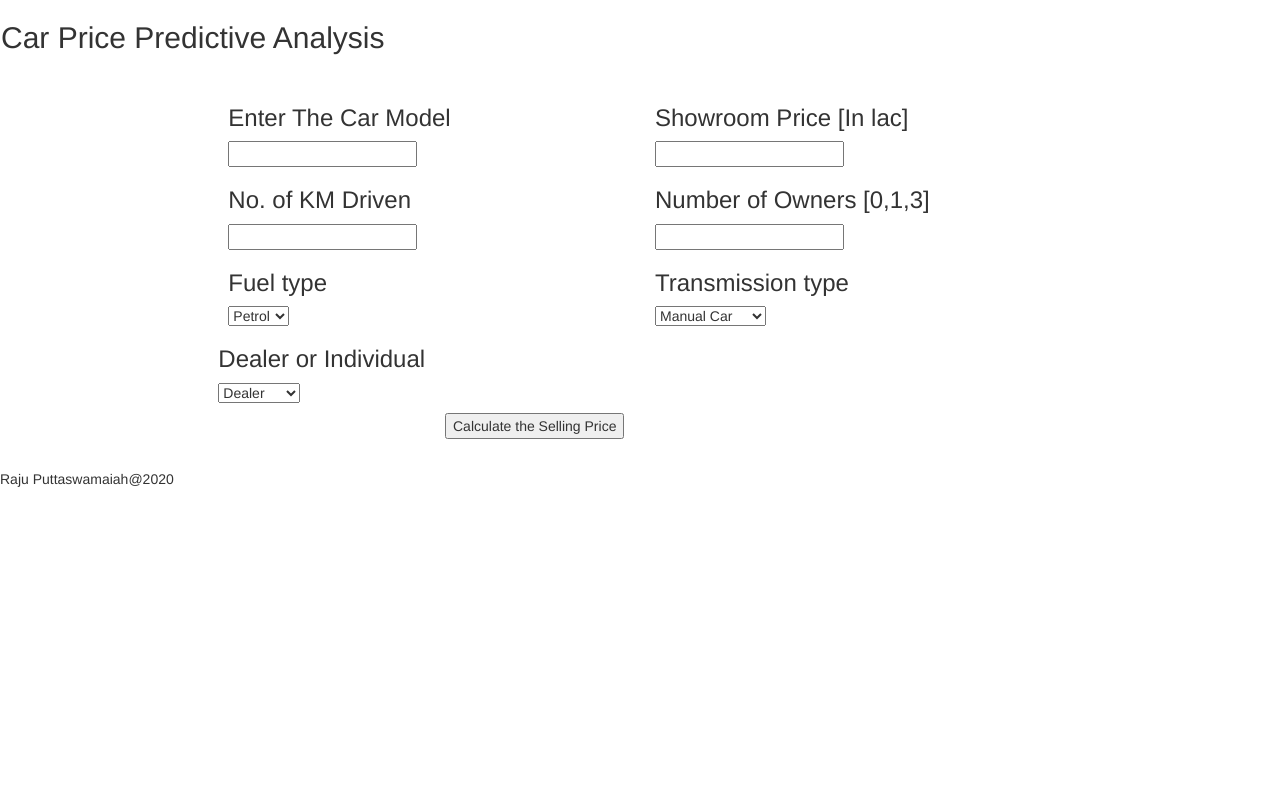
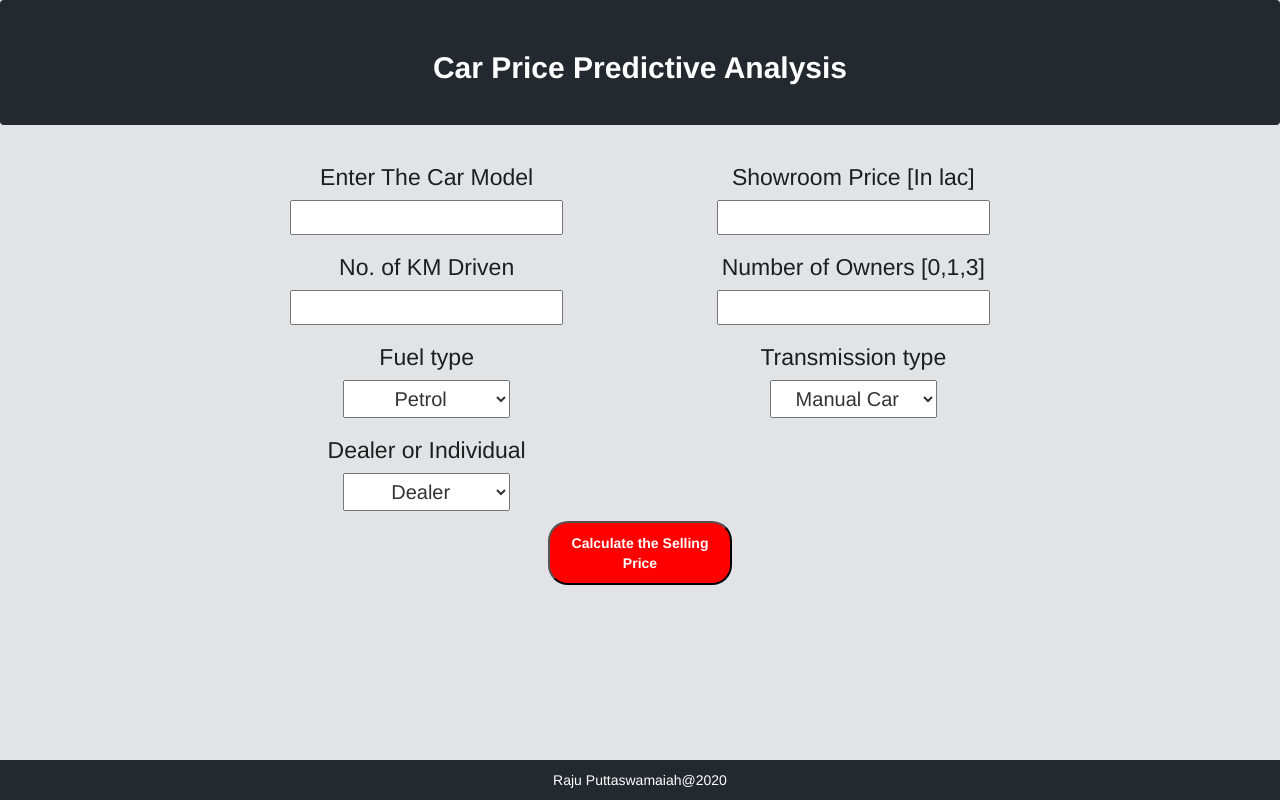
Before and after one commit to Puttaswamaiah/car, a Flask app: page / in a window 1280 px wide. Run offline with Flask 2, Linux system fonts and the light colour scheme; parts of the project's set-up code (start-up, migrations or seed data) failed here and were passed over; some libraries are stand-ins or nearby versions.

Commit message:
Update index.html

```diff
--- a/templates/index.html
+++ b/templates/index.html
@@ -4,6 +4,7 @@
 <head>
     <meta charset="UTF-8">
     <meta name="viewport" content="width=device-width, initial-scale=1.0">
+    <link rel="stylesheet" href="style.css">
     <title>Document</title>
 
     <link rel="stylesheet" href="https://maxcdn.bootstrapcdn.com/bootstrap/3.4.1/css/bootstrap.min.css">
@@ -12,7 +13,7 @@
 
     <!-- Latest compiled JavaScript -->
     <script src="https://maxcdn.bootstrapcdn.com/bootstrap/3.4.1/js/bootstrap.min.js"></script>
-    <link rel="stylesheet" href="style.css">
+
 </head>
 
 <body>
@@ -98,6 +99,126 @@
         </div>
 
     </div>
+    <style>
+            .navbar{
+       background-color: #24292f;
+
+    }
+    .heading{
+    color: #ffffff;;
+    font-weight: bold;
+    padding: 30px 0px 30px 0px;
+    }
+    body {
+        background-color: #e1e3e6;
+        text-align: center;
+        padding: 0px;
+    }
+    h3{
+        font-size: 23px;
+    color: #000000de;
+    }
+    .ml{
+        margin-left: 0px;
+        margin-right: 0px;
+    }
+    #box {
+        border-radius: 60px;
+        border-color: 45px;
+        border-style: solid;
+        font-family: cursive;
+        text-align: center;
+        background-color: rgb(168, 131, 61);
+        font-size: medium;
+        position: absolute;
+        width: 700px;
+        bottom: 9%;
+        height: 850px;
+        right: 30%;
+        padding: 0px;
+        margin: 0px;
+        font-size: 14px;
+    }
+
+    #fuel {
+        width: 42%;
+        text-align: center;
+        font-size: 20px;
+        padding: 6px;
+    }
+
+    #fuel:hover {
+        background-color: coral;
+    }
+
+    #research {
+        width: 42%;
+        text-align: center;
+        font-size: 20px;
+        padding: 6px;
+    }
+
+    #research:hover {
+        background-color: coral;
+    }
+
+    #resea {
+        width: 42%;
+        text-align: center;
+        font-size: 20px;
+        padding: 6px;
+    }
+
+    #resea:hover {
+        background-color: coral;
+    }
+
+    #sub {
+    width: 47%;
+    padding: 10px;
+    font-weight: bold;
+    color: white;
+    background: red;
+    border-radius: 20px;
+}
+
+    #sub:hover {
+    background-color: #81e678;
+    color: black;
+    }
+
+    #first {
+
+        font-size: 20px;
+        text-align: center;
+    }
+
+    #second {
+
+        font-size: 20px;
+        text-align: center;
+    }
+
+    #third {
+
+        font-size: 20px;
+        text-align: center;
+    }
+
+    #fourth {
+
+        font-size: 20px;
+        text-align: center;
+    }
+    .footer{
+    position: absolute;
+    bottom: 0px;
+    background-color: #24292f;
+    color: #ffffff;
+    padding: 10px;
+    width: 100%;
+}
+    </style>
 </body>
 
 </html>
```
